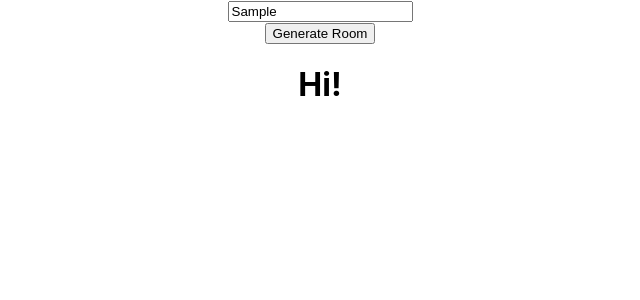
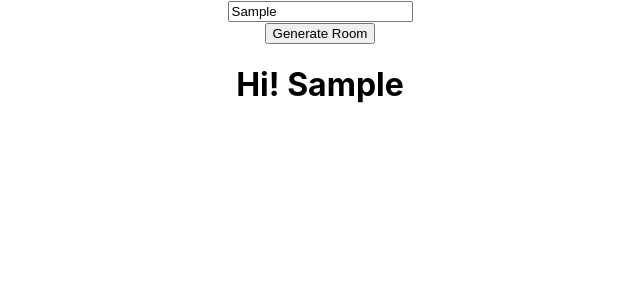
Before and after one commit to seniordesign-ufl/qaclient, a React (Create React App) app: page / in a window 1280 px wide. Both pictures are taken after typing "Sample" into the empty fields and a click on the button "Generate Room". Shown: the top 300 px of the page, without its empty margins (320-960 px from the left). Built offline with nearby package versions, Linux system fonts and the light colour scheme.

Commit message:
Acknowledged Shareable Link Display

```diff
--- a/src/Views/LandingPage.js
+++ b/src/Views/LandingPage.js
@@ -1,11 +1,13 @@
 import React, { useContext, useState } from "react";
 import { AppContext } from "../AppContext";
+import axios from "axios";
 
 import Generate from "../components/Generate";
 
 function Landing(props) {
     const [showLink, updateShowLink] = useState(false);
     const [name, updateName] = useState("");
+    // const [shareableLink, updateShareableLink] = useState("http://localhost:3000/room/");
 
     /*
     Function That Executes When Generate Room Button Is Clicked
@@ -16,6 +18,10 @@ function Landing(props) {
     function handleGenerateClick(e) {
         appContext.dispatch({ type: "update-name", displayName: name });
         updateShowLink(true);
+        // axios.get(`http://localhost:3000/request-room`).then(res => {
+        //     console.log(res);
+        //     updateShareableLink(shareableLink + res);
+        // });
     }
 
     return (
@@ -24,7 +30,7 @@ function Landing(props) {
                 <input placeholder="Enter Display Name" onChange={(e) => updateName(e.target.value)} /> <br />
                 <button onClick={handleGenerateClick}>Generate Room</button>
             </div>
-            {showLink ? <Generate /> : null}
+            {showLink ? <Generate name={name} /> : null}
         </div>
     );
 }
--- a/src/components/Generate.js
+++ b/src/components/Generate.js
@@ -16,7 +16,7 @@ function Generate(props) {
     return (
         <div className="generate-class">
             <h1>
-                Hi! {contextState.name}
+                Hi! {props.name} {/*contextState.name*/}
             </h1>
             <div>
                 {/* Room Code: <Link onClick={AddToRoom}>{props.room}</Link> */}
```
Also changed, not shown: 1 other file (tests, documents, lock files or other folders).
